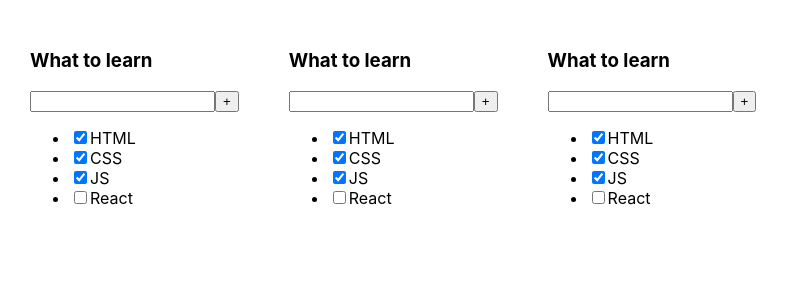
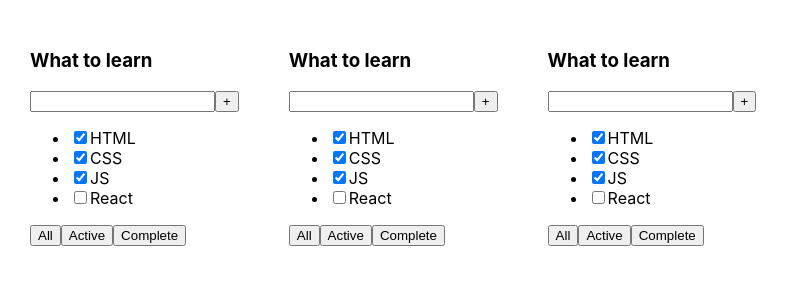
Before and after one commit to IJTINK7/Week, a React (Create React App) app in the folder Monday/todolist-ts/: page / in a window 1280 px wide. Shown: the top 300 px of the page, without its empty margins (0-789 px from the left). Built offline with nearby package versions, Linux system fonts and the light colour scheme.

Commit message:
Adding buttons for filter data of todolist

```diff
--- a/Monday/todolist-ts/src/ToDoList.tsx
+++ b/Monday/todolist-ts/src/ToDoList.tsx
@@ -13,6 +13,11 @@ export const ToDoList = () => {
 				<li><input type="checkbox" checked={true}/><span>JS</span></li>
 				<li><input type="checkbox" checked={false}/><span>React</span></li>
 			</ul>
+			<div>
+				<button>All</button>
+				<button>Active</button>
+				<button>Complete</button>
+			</div>
 		</div>
 	);
 }
```
